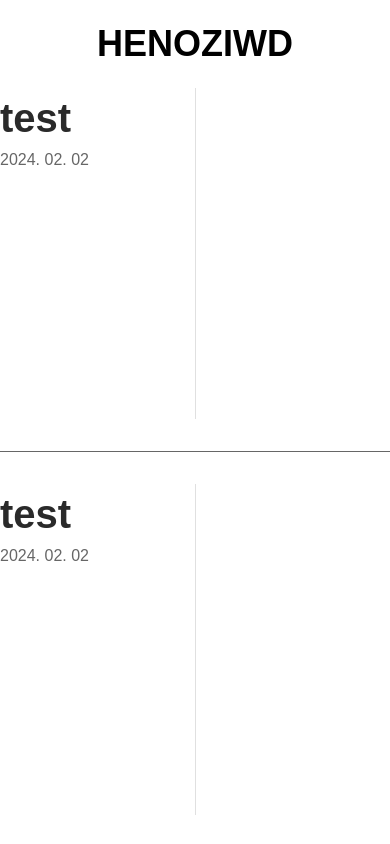
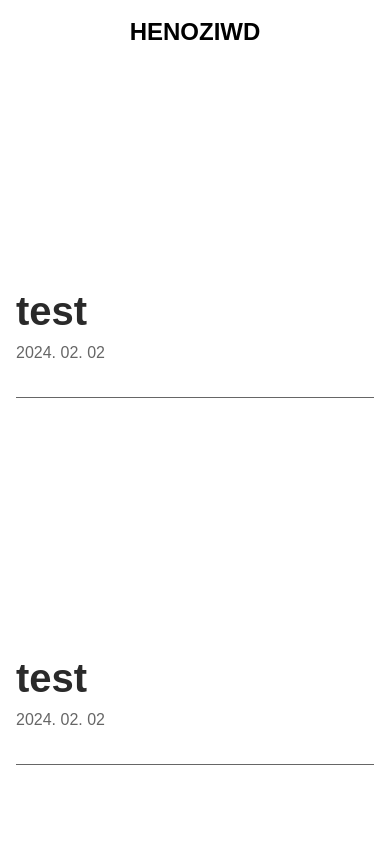
Before and after one commit to HENOZIWD/blog, a Next.js app: page / in a window 390 px wide. Shown: the top 844 px of the page. Built offline with nearby package versions, Linux system fonts and the light colour scheme; a web font is replaced by a local one.

Commit message:
style: 미디어 쿼리 적용
- 1024px 기준

```diff
--- a/src/app/post/[id]/page.tsx
+++ b/src/app/post/[id]/page.tsx
@@ -22,7 +22,7 @@ export default async function Page({ params }: { params: { id: string } }) {
   }
 
   return (
-    <div className="prose prose-indigo min-h-[60rem] w-[64rem] max-w-[64rem] p-6
+    <div className="prose prose-indigo max-w-[64rem] p-6
       prose-code:mx-[0.125rem] prose-code:rounded prose-code:bg-[#1f2937]
       prose-code:px-[0.375rem] prose-code:py-[0.125rem] prose-code:text-white
       prose-code:before:content-[''] prose-code:after:content-['']"
--- a/src/components/postCard.tsx
+++ b/src/components/postCard.tsx
@@ -6,8 +6,8 @@ export default function PostCard({
   id, title, description, createdAt, thumbnail,
 }: PostCardProps) {
   return (
-    <div className="flex gap-4">
-      <section className="w-1/2">
+    <div className="flex flex-row gap-4 max-lg:flex-col-reverse">
+      <section className="lg:w-1/2">
         <h2 className="break-normal text-[40px] font-bold text-newspaper-dark">
           <Link href={`/post/${id}`}>
             {title}
@@ -20,14 +20,17 @@ export default function PostCard({
           {createdAt}
         </p>
       </section>
-      <div className="w-0 border-l border-l-newspaper-darkgray/20" />
-      <div className="relative min-h-[331px] w-1/2">
+      <div className="w-0 border-l border-l-newspaper-darkgray/20 max-lg:hidden" />
+      <div className="relative aspect-video lg:aspect-[4/3] lg:w-1/2">
         {thumbnail ? (
-          <Image
-            src={thumbnail}
-            alt="thumbnail"
-            fill
-          />
+          <Link href={`/post/${id}`}>
+            <Image
+              className="object-cover"
+              src={thumbnail}
+              alt="thumbnail"
+              fill
+            />
+          </Link>
         ) : null}
       </div>
     </div>
--- a/src/components/postList.tsx
+++ b/src/components/postList.tsx
@@ -4,7 +4,7 @@ export default function PostList({
   children: React.ReactNode
 }) {
   return (
-    <ul className="flex flex-col gap-8">
+    <ul className="flex flex-col gap-8 max-lg:px-4">
       {children}
     </ul>
   );
--- a/src/components/title.tsx
+++ b/src/components/title.tsx
@@ -2,7 +2,7 @@ import Link from 'next/link';
 
 export default function Title() {
   return (
-    <h1 className="py-2 text-center text-4xl font-bold">
+    <h1 className="text-center text-2xl font-bold lg:py-2 lg:text-4xl">
       <Link href="/">
         HENOZIWD
       </Link>
```
